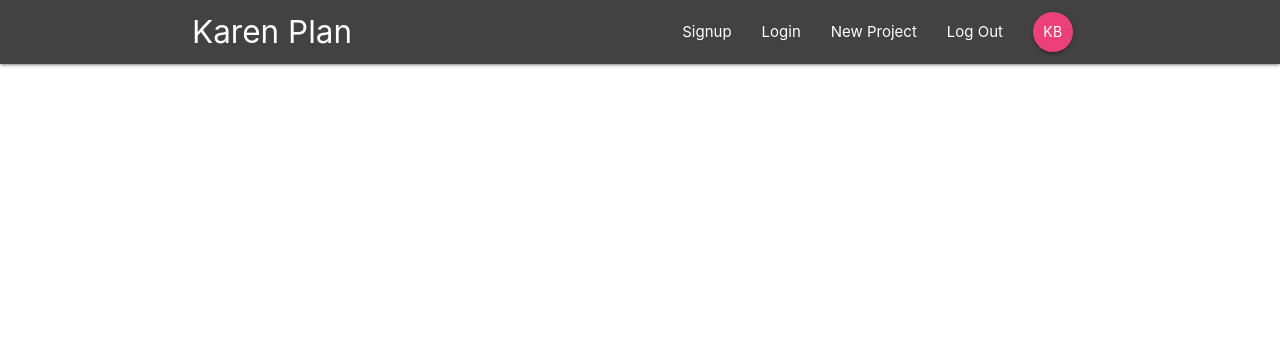
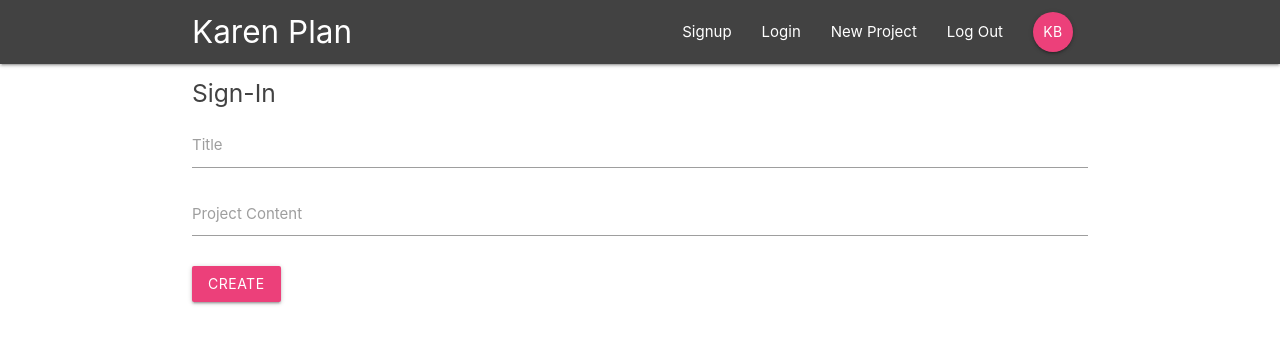
Before and after one commit to karenbarseghyan/app-react-redux-firebase, a React (Create React App) app: page /create in a window 1280 px wide. Shown: the top 344 px of the page. Built offline with nearby package versions, Linux system fonts and the light colour scheme.

Commit message:
Create Project Component

```diff
--- a/src/App.js
+++ b/src/App.js
@@ -4,6 +4,7 @@
 import SignUp from './components/auth/SignUp';
 import Dashboard from './components/dashboard/Dashboard';
 import Navbar from './components/layout/Navbar'
+import CreateProject from './components/projects/CreateProject';
 import ProjectDetails from './components/projects/ProjectDetails';
 
 
@@ -18,6 +19,7 @@
             <Route path = '/project/:id' component = {ProjectDetails} />
             <Route path = '/signin' component = {SignIn} />
             <Route path = '/signup' component = {SignUp } />
+            <Route path = '/create' component = {CreateProject} />
           </Switch>
         </div>
       </BrowserRouter>
--- a/src/components/projects/CreateProject.js
+++ b/src/components/projects/CreateProject.js
@@ -0,0 +1,42 @@
+import React, { Component } from 'react'
+
+class CreateProject extends Component {
+    state = {
+        title : '',
+        content : ''
+    }
+    hadleChange = (e) => {
+        this.setState ({
+            [e.target.id] : e.target.value,
+        })
+    }
+    hadleSubmit = (e) => {
+        e.preventDefault();
+        console.log(this.state)
+    }
+    render() {
+        return (
+            <div className = "container">
+                <form onSubmit = {this.hadleSubmit} className = "white">
+                    <h5 className = "grey-text text-darken-3">
+                        Sign-In
+                    </h5>
+                    <div className = "input-field">
+                        <label htmlFor="title">Title</label>
+                        <input type="text" id="title" onChange = {this.hadleChange}/>
+                    </div>
+                    <div className = "input-field">
+                        <label htmlFor="content"> Project Content</label>
+                        <textarea id = "content" className = "materialize-textarea" onChange = {this.hadleChange}></textarea>
+                    </div>
+                    <div className = "input-field">
+                        <button className = "btn pink lighten-1">Create</button>
+                    </div>
+
+                </form>
+            </div>
+        )
+    }
+}
+
+export default CreateProject
```
Also changed, not shown: 1 other file (tests, documents, lock files or other folders).
